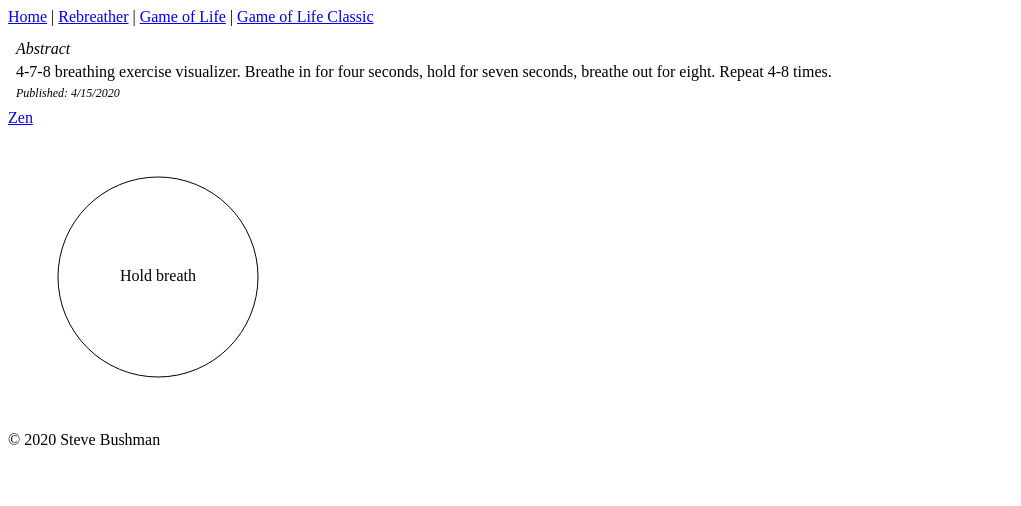
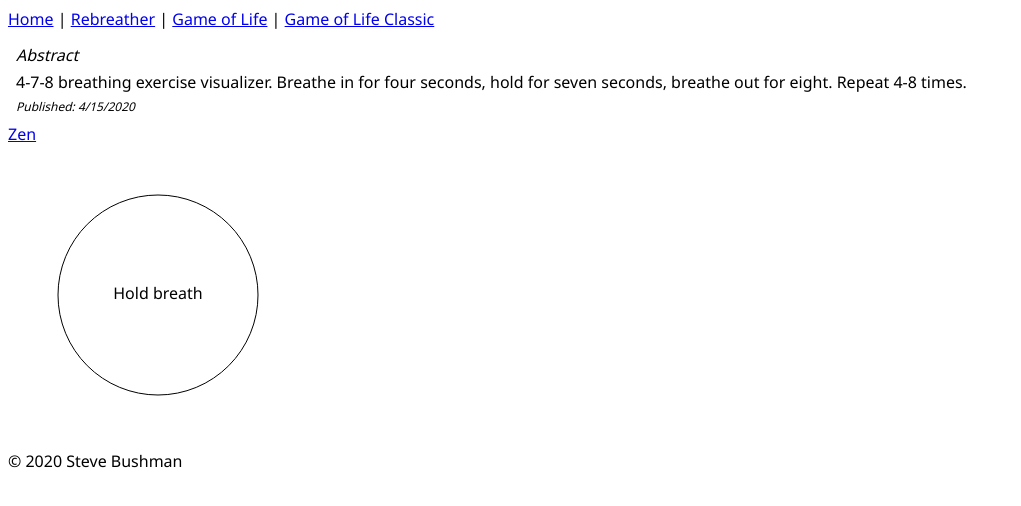
Before and after one commit to bushmango/next-bauble, a Next.js app: page /rebreather in a window 1280 px wide. Shown: the top 506 px of the page, without its empty margins (0-1021 px from the left). Built offline with nearby package versions, Linux system fonts and the light colour scheme.

Commit message:
update font

```diff
--- a/components/App.scss
+++ b/components/App.scss
@@ -3,4 +3,5 @@
   height: 100%;
   padding: 0;
   margin: 0;
+  font-family: 'Noto Sans', sans-serif;
 }
--- a/components/Layout.tsx
+++ b/components/Layout.tsx
@@ -10,6 +10,10 @@
         <title>{props.title}</title>
         <meta charSet='utf-8' />
         <meta name='viewport' content='initial-scale=1.0, width=device-width' />
+        <link
+          href='https://fonts.googleapis.com/css2?family=Noto+Sans&display=swap'
+          rel='stylesheet'
+        ></link>
       </Head>
 
       <div className={css.header}>
```
